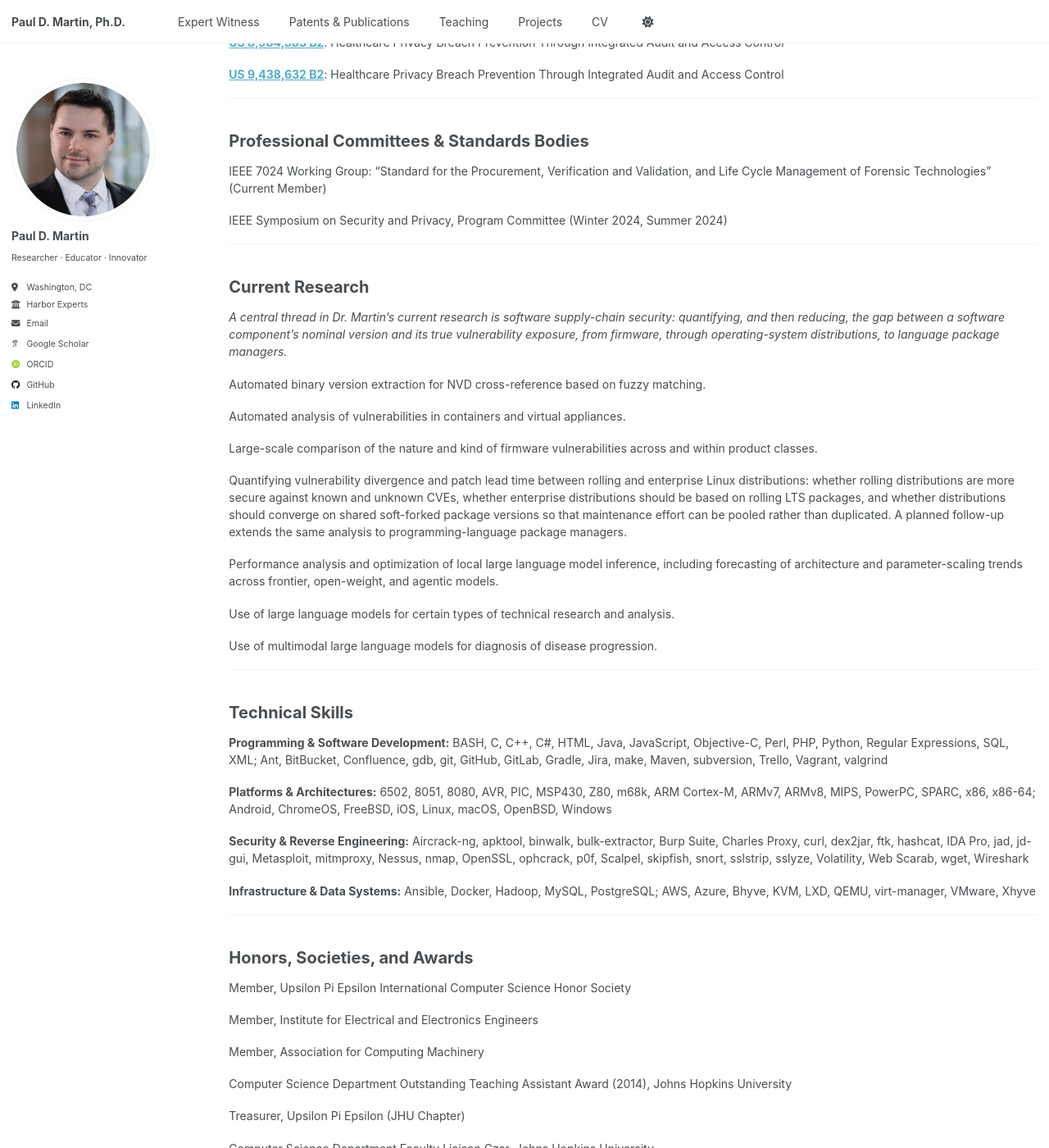
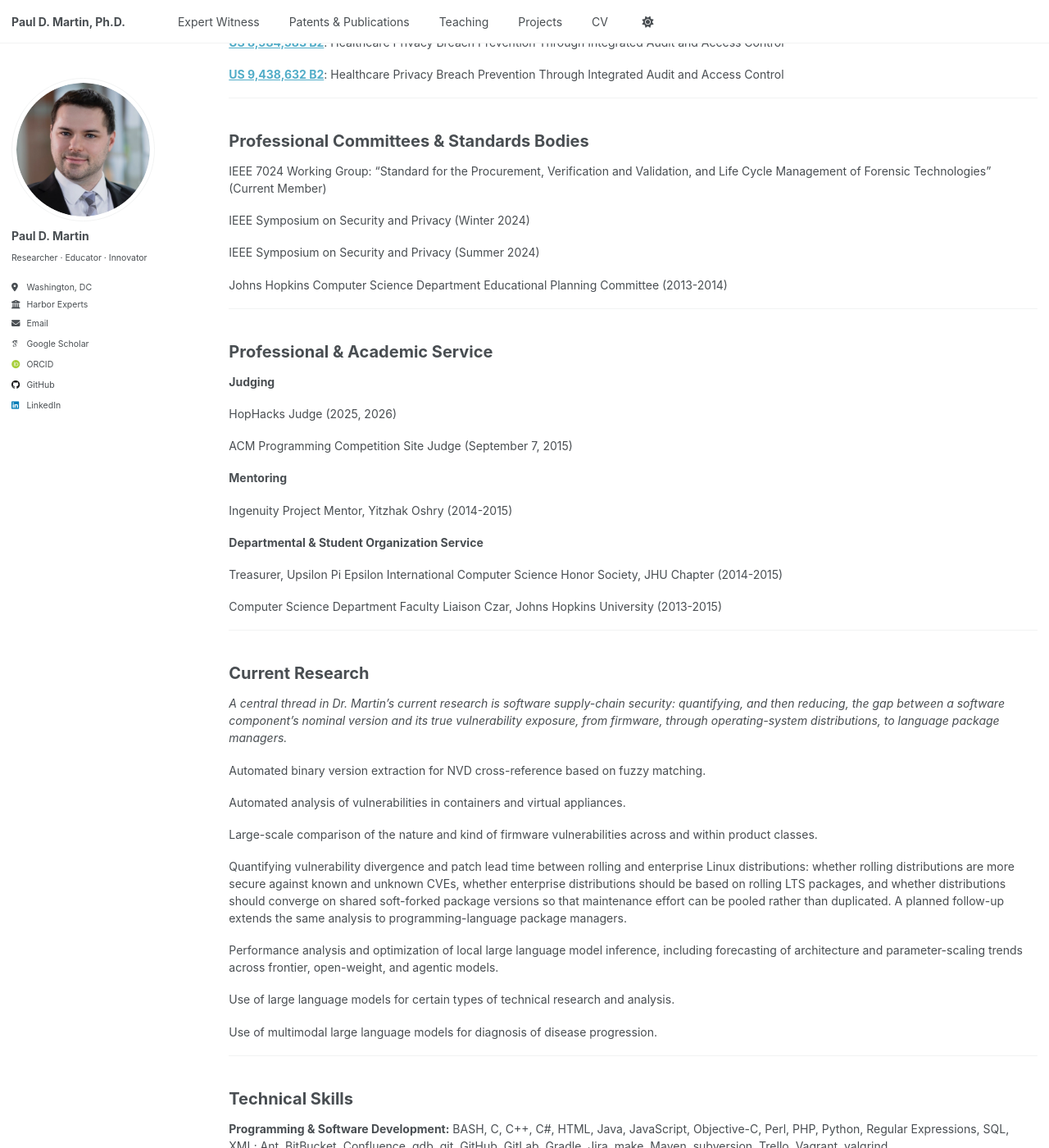
Before and after one commit to pauldmartinphd/pauldmartinphd.github.io, a Jekyll site: the page built from _pages/cv.md, in a window 1280 px wide and 1400 px high, scrolled down 2022 px. Shown: the whole window at 82% size. Built offline with Jekyll 4.4.1, drawn with Linux system fonts in a browser that asks for light colours; some web fonts are replaced; some of the changed text lies outside the part shown.

Commit message:
Add Evox v. Cars.com deposition, academic service roles, and reformat committees

```diff
--- a/_pages/cv.md
+++ b/_pages/cv.md
@@ -114,7 +114,31 @@ Contributor to Charm, an open-source rapid prototyping framework for advanced cr
 
 IEEE 7024 Working Group: "Standard for the Procurement, Verification and Validation, and Life Cycle Management of Forensic Technologies" (Current Member)
 
-IEEE Symposium on Security and Privacy, Program Committee (Winter 2024, Summer 2024)
+IEEE Symposium on Security and Privacy (Winter 2024)
+
+IEEE Symposium on Security and Privacy (Summer 2024)
+
+Johns Hopkins Computer Science Department Educational Planning Committee (2013-2014)
+
+---
+
+## Professional & Academic Service
+
+**Judging**
+
+HopHacks Judge (2025, 2026)
+
+ACM Programming Competition Site Judge (September 7, 2015)
+
+**Mentoring**
+
+Ingenuity Project Mentor, Yitzhak Oshry (2014-2015)
+
+**Departmental & Student Organization Service**
+
+Treasurer, Upsilon Pi Epsilon International Computer Science Honor Society, JHU Chapter (2014-2015)
+
+Computer Science Department Faculty Liaison Czar, Johns Hopkins University (2013-2015)
 
 ---
 
--- a/_pages/publications.html
+++ b/_pages/publications.html
@@ -86,4 +86,8 @@ author_profile: true
 
 <p>IEEE 7024 Working Group: &ldquo;Standard for the Procurement, Verification and Validation, and Life Cycle Management of Forensic Technologies&rdquo; (Current Member)</p>
 
-<p>IEEE Symposium on Security and Privacy: Program Committee Member (Winter 2024, Summer 2024)</p>
+<p>IEEE Symposium on Security and Privacy (Winter 2024)</p>
+
+<p>IEEE Symposium on Security and Privacy (Summer 2024)</p>
+
+<p>Johns Hopkins Computer Science Department Educational Planning Committee (2013-2014)</p>
```
Also changed, not shown: other parts of _pages/cv.md (+1 -5 lines), _pages/about.md (+2 -2 lines), _pages/expert-witness.md (+7 -1 lines), _pages/teaching.html (+24 -0 lines).
